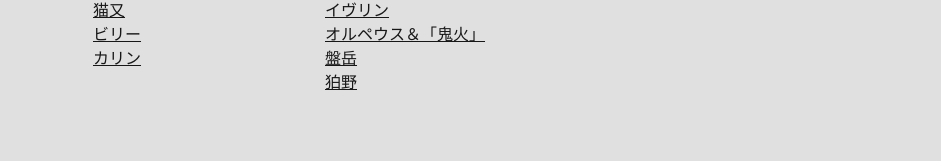
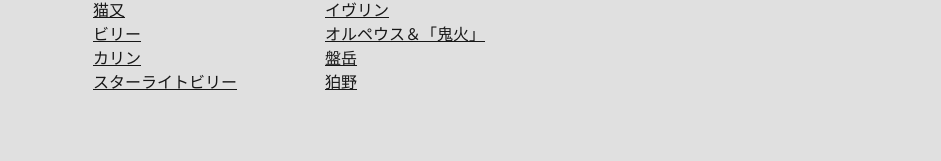
Before and after one commit to SHHsgs/ZZZ-DiscScoreCalculator, a Next.js app: page / in a window 1280 px wide. Shown: the part 193-354 px from the top of the page, without its empty margins (339-1280 px from the left). Built offline with nearby package versions, Linux system fonts and the light colour scheme.

Commit message:
Sビリー追加

```diff
--- a/app/calc/components/showBuffs.tsx
+++ b/app/calc/components/showBuffs.tsx
@@ -89,8 +89,8 @@ export default function ShowBuffs(props: SelectedItems) {
       ,
       resistanceIgnore: String(props.selectedEngineEquipment.effects.resistanceIgnore || 0),
       registerDeffence: String(props.selectedEngineEquipment.effects.registerDeffence || 0),
-      PENRatio: String(props.selectedEngineEquipment.effects.PENRatio || 0),
-      hpRate: String(props.selectedEngineEquipment.effects.hpPercent || 0),
+      PENRatio: String(props.selectedEngineEquipment.advancedStats.PENRatio || 0) + "+" + String(props.selectedEngineEquipment.effects.PENRatio || 0),
+      hpRate: String(props.selectedEngineEquipment.advancedStats.hp || 0) + "+" + String(props.selectedEngineEquipment.effects.hpPercent || 0),
       sheerForce: String(props.selectedEngineEquipment.effects.sheerForcePowerNum || 0),
     },
     "自己バフ(コアパッシブ等)": {
--- a/app/data/characters.ts
+++ b/app/data/characters.ts
@@ -393,6 +393,24 @@ export const characters: Character[] = [
     },
   },
   {
+    name: "スターライトビリー",
+    role: Role.Rupture,
+    attribute: Attribute.Physical,
+    motif: "ee-sbilly",
+    baseHp: 8497,
+    baseAtk: 784+75,
+    baseDef: 445,
+    baseImpact: 95,
+    baseAbnormalControl: 90,
+    baseAbnormalMastery: 89,
+    baseCritRate: 5+4.8*3,
+    baseCritDamage: 50,
+    buff: {
+      critDamage: 90,
+      damageBonus: 20 * 2,
+    },
+  },
+  {
     name: "ピュロイス（２凸）",
     role: Role.Attack,
     attribute: Attribute.Ether,
--- a/app/data/engineEquipments.ts
+++ b/app/data/engineEquipments.ts
@@ -388,6 +388,21 @@ export const engineEquipments: EngineEquipment[] = [
     note: "ライトのモチーフ音動機。",
   },
   {
+    id: "ee-sbilly",
+    name: "スターライトバイザー",
+    attributes: [Attribute.Physical],
+    baseAttack: 713,
+    advancedStats: {
+      hp: 30,
+    },
+    role: Role.Rupture,
+    effects: {
+      critRate: 20,
+      resistanceIgnore: 10 * 2,
+    },
+    note: "Sビリ―のモチーフ音動機。"
+  },
+  {
     id: "ee-pyrois",
     name: "太陽の抜け殻",
     attributes: [Attribute.Ether],
```
Also changed, not shown: app/data/discEffects.ts (line endings or trailing spaces).
